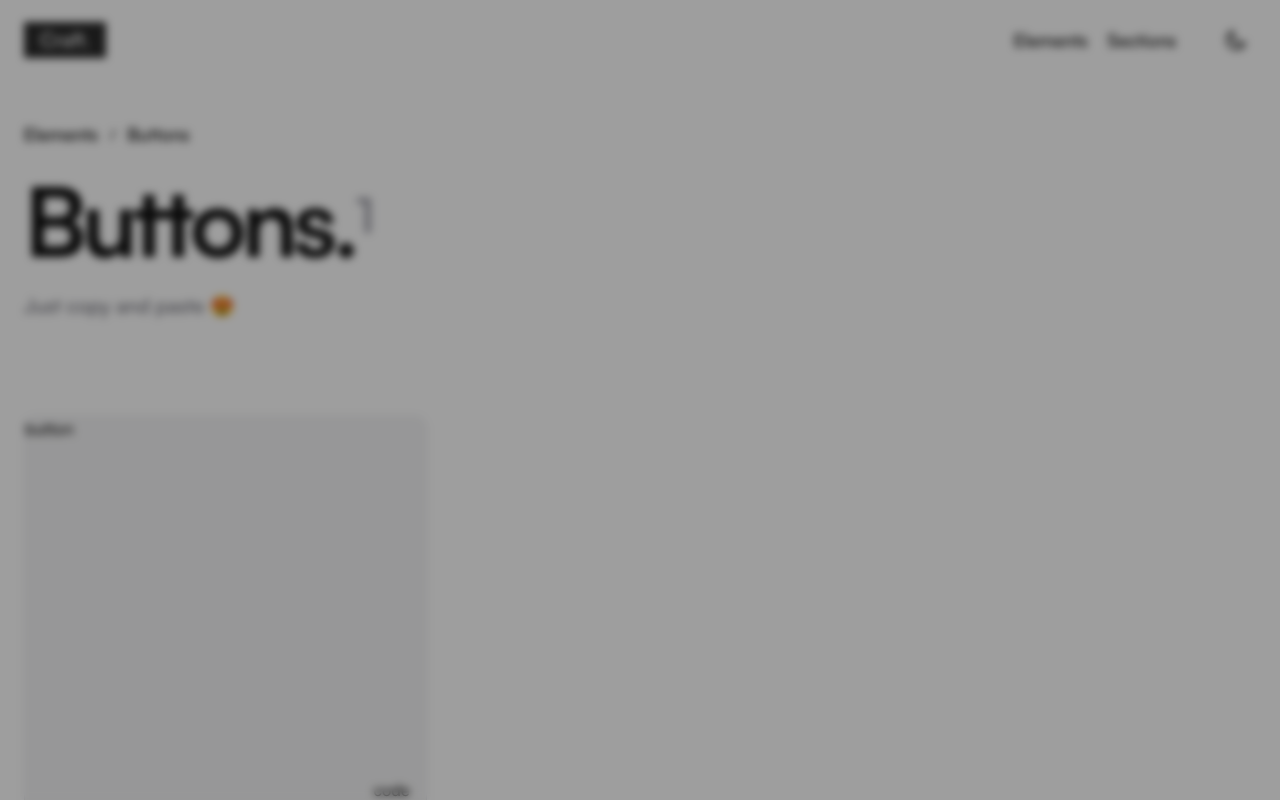
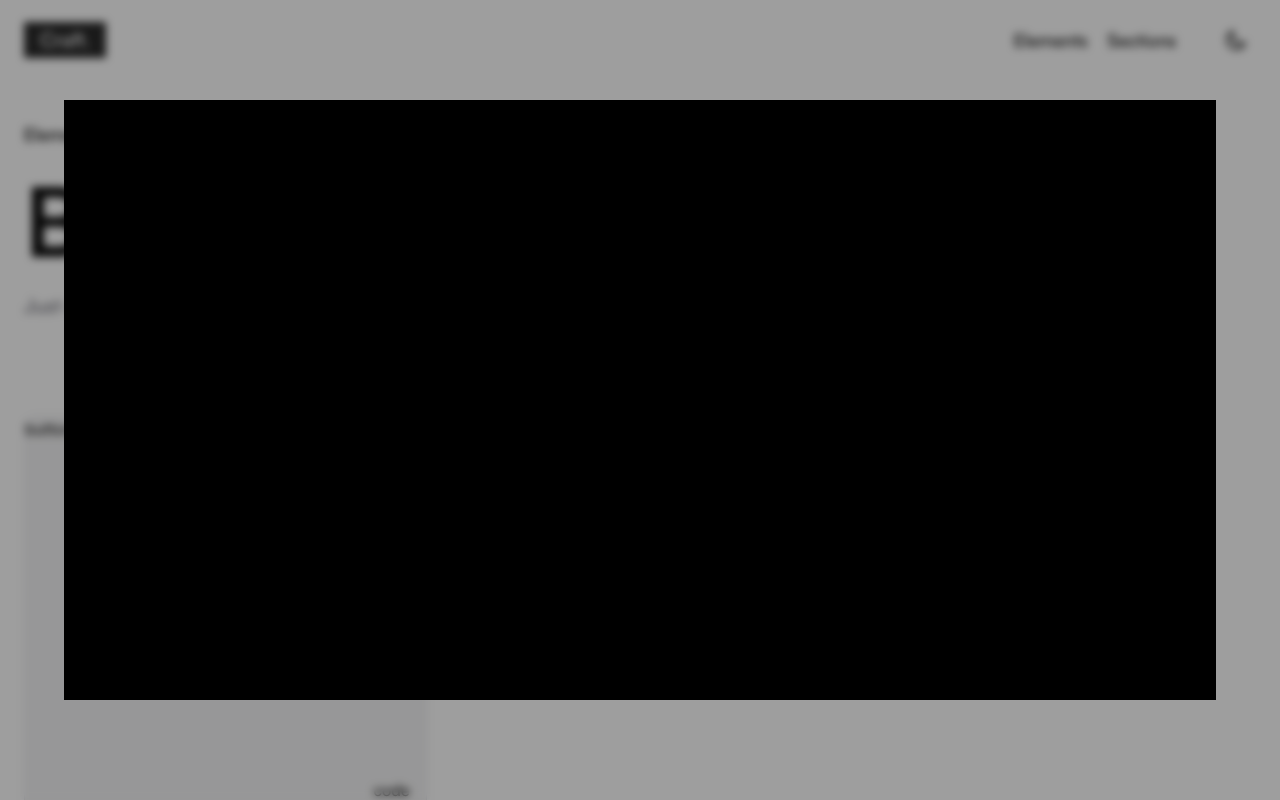
Before and after one commit to Jeff-Maina/craft, a Next.js app: page /elements/buttons in a window 1280 px wide. Both pictures are taken after a click on the button "code". Shown: the top 800 px of the page. Built offline with nearby package versions, Linux system fonts and the light colour scheme.

Commit message:
Add codemodal component  + files for each comp

```diff
--- /dev/null
+++ b/src/app/(pages)/elements/buttons/components/Button001/Button001.tsx
@@ -0,0 +1,12 @@
+import ButtonCard from "../ButtonCard";
+import { codeblock } from "./codeblock";
+
+const Button001 = () => {
+  return (
+    <ButtonCard codeBlock={codeblock}>
+      <button>button</button>
+    </ButtonCard>
+  );
+};
+
+export default Button001;
--- /dev/null
+++ b/src/app/(pages)/elements/buttons/components/Button001/codeblock.tsx
@@ -0,0 +1,7 @@
+const javascript: string = "";
+const typescript: string = "";
+
+export const codeblock = {
+  javascript,
+  typescript,
+};
--- /dev/null
+++ b/src/app/(pages)/elements/buttons/data/ButtonsList.tsx
@@ -0,0 +1,3 @@
+import Button001 from "../components/Button001/Button001";
+
+export const ButtonsList = [<Button001 />];
--- a/src/app/(pages)/elements/buttons/page.tsx
+++ b/src/app/(pages)/elements/buttons/page.tsx
@@ -1,8 +1,7 @@
 "use client";
 import PageLayout from "@/app/layouts/PageLayout";
-
 import type { Pageprops } from "@/lib/Interfaces";
-import ButtonCard from "./components/ButtonCard";
+import { ButtonsList } from "./data/ButtonsList";
 
 const PageOptions: Pageprops = {
   page: "Buttons",
@@ -14,14 +13,7 @@ const Buttons = () => {
   return (
     <PageLayout pageOptions={PageOptions}>
       <section className="w-full h-full grid md:grid-cols-2 lg:grid-cols-3 gap-3">
-        <ButtonCard
-          codeBlock={{
-            javascript: "",
-            typescript: "",
-          }}
-        >
-          <button>button</button>
-        </ButtonCard>
+        {ButtonsList.map((button, index) =><div key={index}>{button}</div> )}
       </section>
     </PageLayout>
   );
--- a/src/components/Modal.tsx
+++ b/src/components/Modal.tsx
@@ -38,7 +38,7 @@ const Modal: FC<ModalProps> = ({ children, isModalActive, closeModal }) => {
           initial="initial"
           animate="active"
           exit="inactive"
-          className="fixed top-0 left-0 bg-[#00000061] h-screen w-screen backdrop-blur-sm"
+          className="fixed top-0 left-0 bg-[#00000061] h-screen w-screen backdrop-blur-sm flex flex-col items-center justify-center"
           onClick={() => {
             closeModal();
             console.log(isModalActive);
--- a/src/components/Svgs.tsx
+++ b/src/components/Svgs.tsx
@@ -35,9 +35,9 @@ export const DarkModeSvg: FC<SvgProps> = ({ className }) => {
       <path
         d="M3.32031 11.6835C3.32031 16.6541 7.34975 20.6835 12.3203 20.6835C16.1075 20.6835 19.3483 18.3443 20.6768 15.032C19.6402 15.4486 18.5059 15.6834 17.3203 15.6834C12.3497 15.6834 8.32031 11.654 8.32031 6.68342C8.32031 5.50338 8.55165 4.36259 8.96453 3.32996C5.65605 4.66028 3.32031 7.89912 3.32031 11.6835Z"
         stroke="#000000"
-        stroke-width="2"
-        stroke-linecap="round"
-        stroke-linejoin="round"
+        strokeWidth="2"
+        strokeLinecap="round"
+        strokeLinejoin="round"
       />
     </svg>
   );
--- a/src/components/codeblock/CodeModal.tsx
+++ b/src/components/codeblock/CodeModal.tsx
@@ -4,7 +4,7 @@ import Modal from "../Modal";
 type codeBlock = {
   javascript: string;
   typescript: string;
-}
+};
 
 interface ModalProps {
   isModalActive: boolean;
@@ -18,9 +18,16 @@ const CodeModal: FC<ModalProps> = ({
   setModalActive,
 }) => {
   const closeModal = () => setModalActive(false);
+  const openModal = () => setModalActive(true);
   return (
     <Modal isModalActive={isModalActive} closeModal={closeModal}>
-      <section className=""></section>
+      <section
+        onClick={(e) => {
+          e.stopPropagation();
+          openModal();
+        }}
+        className="w-[90%] h-3/4 bg-black"
+      ></section>
     </Modal>
   );
 };
```
Also changed, not shown: src/app/(pages)/elements/buttons/components/Button002.tsx (added), src/app/(pages)/elements/buttons/components/component_001.tsx (deleted), src/app/(pages)/elements/buttons/components/component_002.tsx (deleted).
